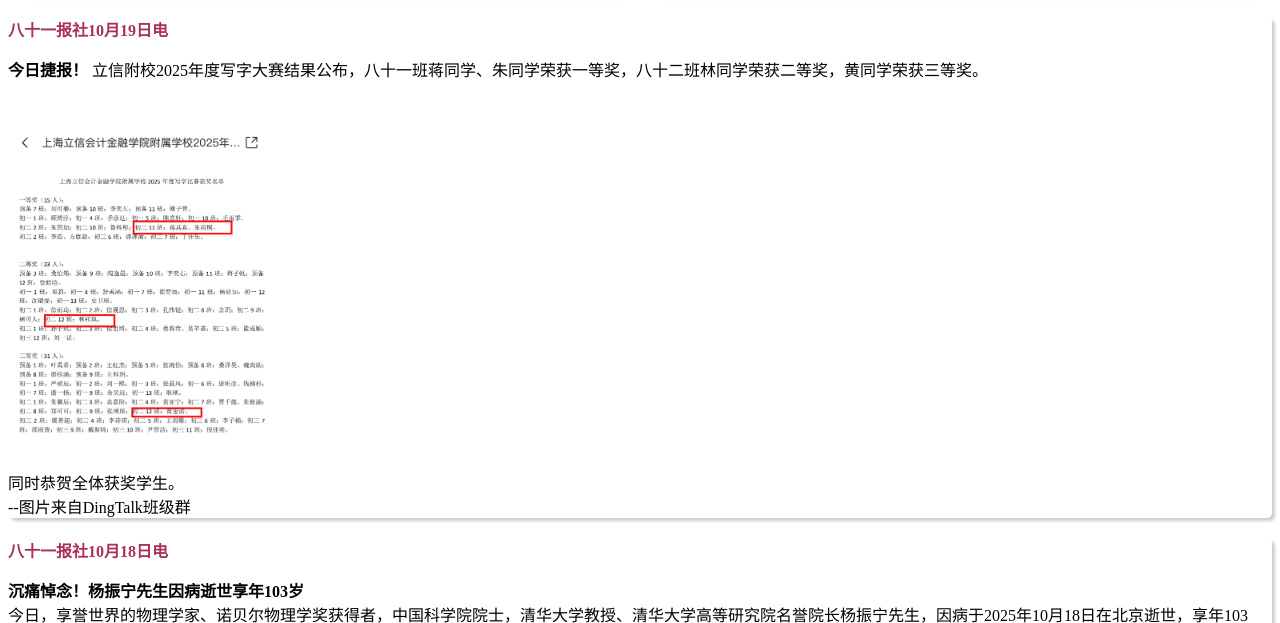
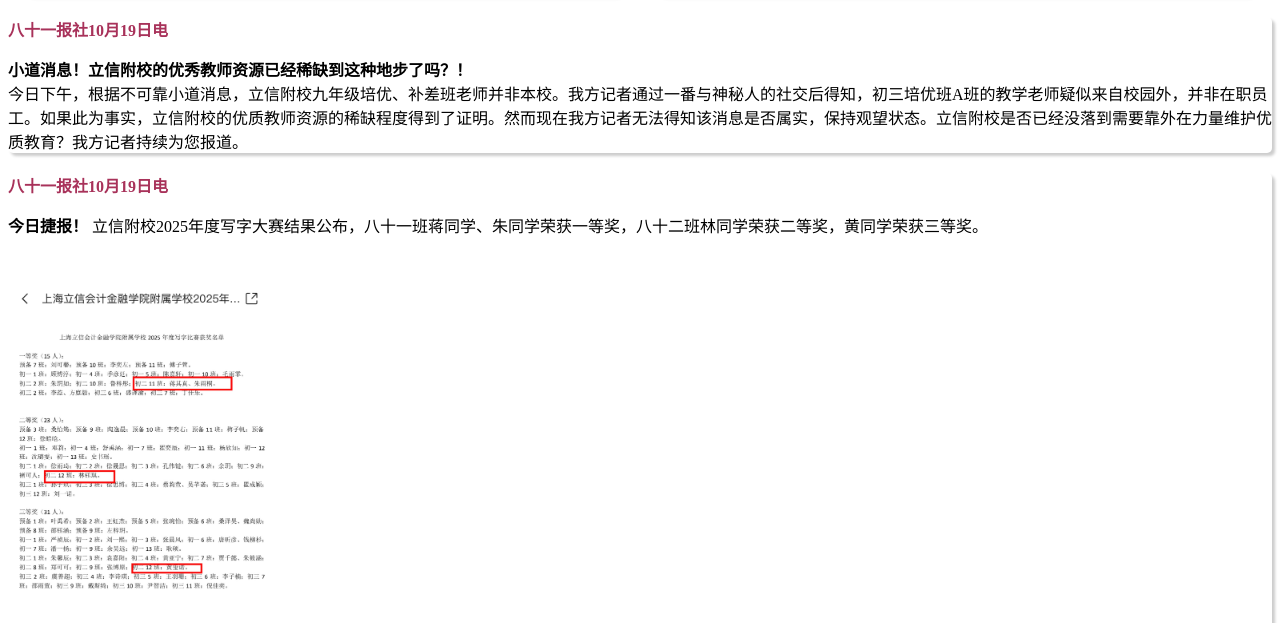
Before and after one commit to BaibingYoutai/BaibingYoutai.github.io, a plain HTML site: page news/index.html in a window 1280 px wide. Shown: the part 134-757 px from the top of the page. Drawn offline with Linux system fonts and the light colour scheme.

Commit message:
Add files via upload

```diff
--- a/news/index.html
+++ b/news/index.html
@@ -110,6 +110,13 @@
 
     <div class="div1">
       <p class="diantou">八十一报社10月19日电</p>
+      <p class="newstext"><strong>小道消息！立信附校的优秀教师资源已经稀缺到这种地步了吗？！</strong><br>今日下午，根据不可靠小道消息，立信附校九年级培优、补差班老师并非本校。我方记者通过一番与神秘人的社交后得知，初三培优班A班的教学老师疑似来自校园外，并非在职员工。如果此为事实，立信附校的优质教师资源的稀缺程度得到了证明。然而现在我方记者无法得知该消息是否属实，保持观望状态。立信附校是否已经没落到需要靠外在力量维护优质教育？我方记者持续为您报道。
+      </p>
+    </div>
+
+
+    <div class="div1">
+      <p class="diantou">八十一报社10月19日电</p>
       <p class="newstext"><strong>今日捷报！</strong> 立信附校2025年度写字大赛结果公布，八十一班蒋同学、朱同学荣获一等奖，八十二班林同学荣获二等奖，黄同学荣获三等奖。
       </p>
       <img src="/news/images/20251019.jpg" alt="The image cannot display somehow." width="264" height="353.2">
```
